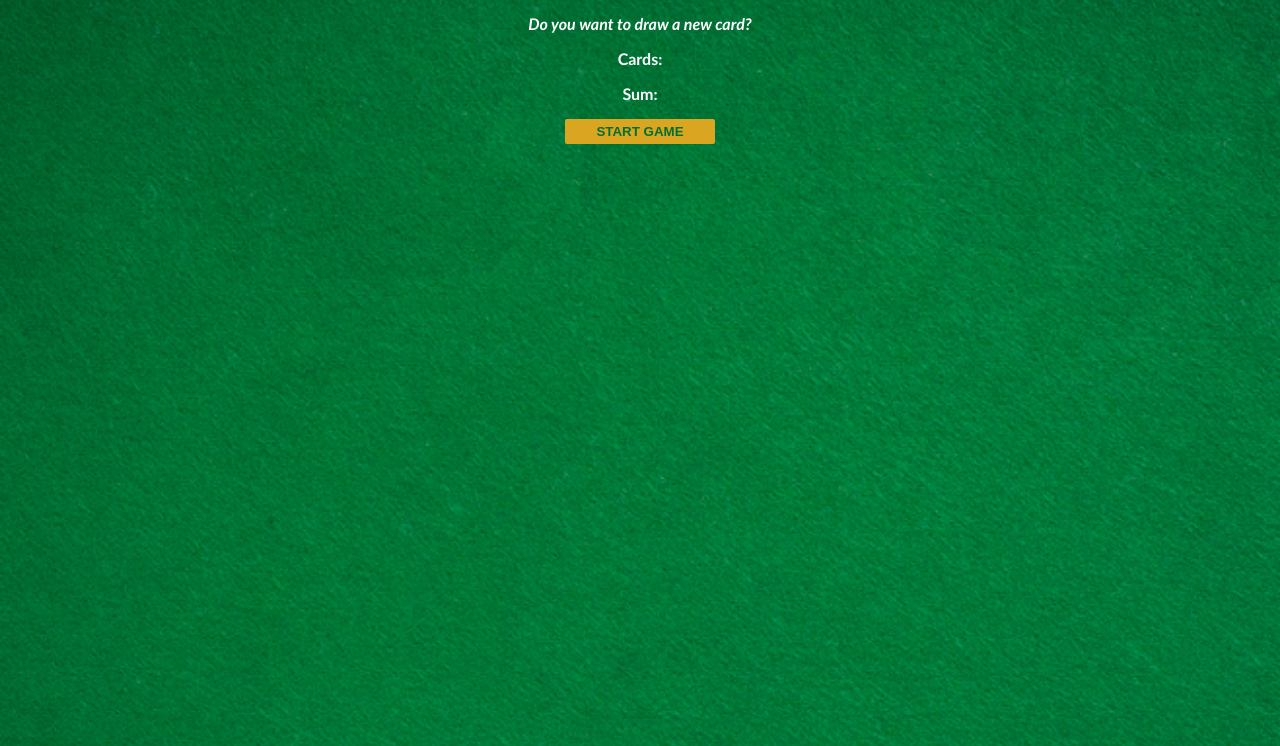
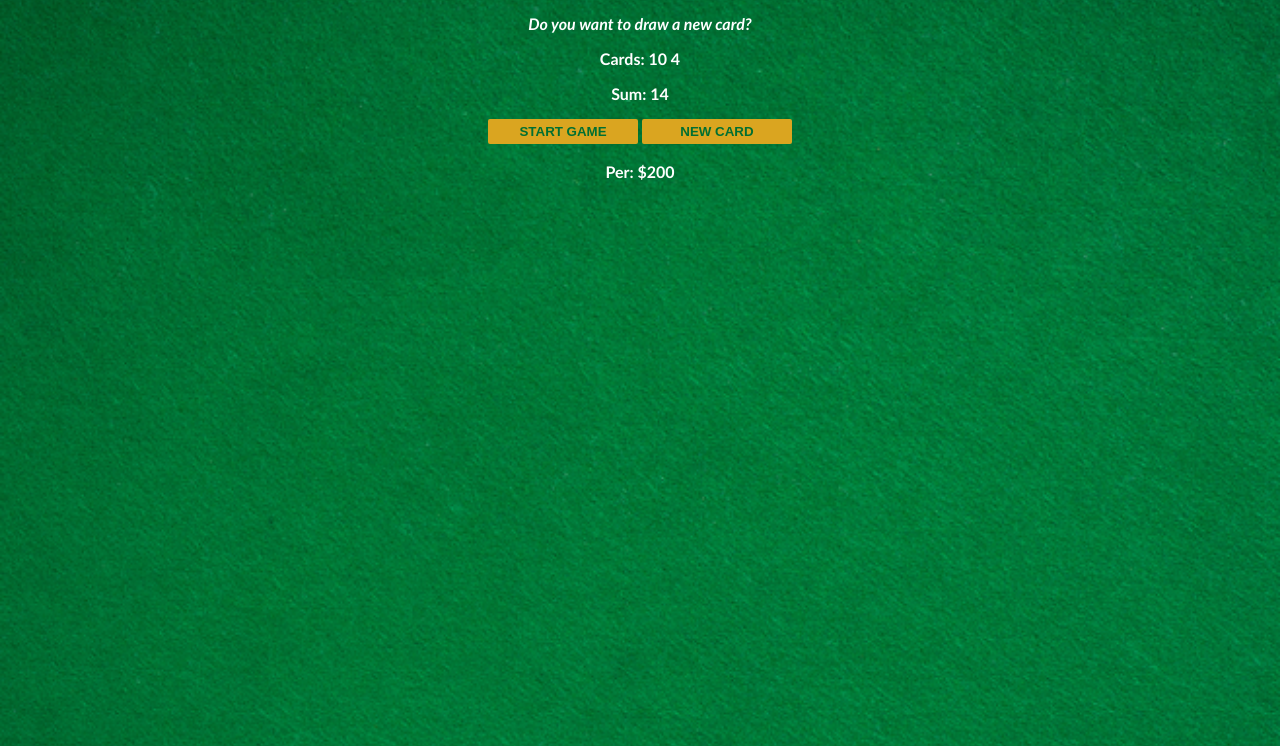
Before and after one commit to roosvelt2020/JavaScript, a plain HTML site: page Black Jack/blackjack.html in a window 1280 px wide. Both pictures are taken after a click on the button "START GAME". Shown: the part 54-800 px from the top of the page. Drawn offline with Linux system fonts and the light colour scheme.

Commit message:
blakjack game finally completed

```diff
--- a/Black Jack/blackjack.css
+++ b/Black Jack/blackjack.css
@@ -24,4 +24,6 @@
     font-weight: bold;
     border: none;
     border-radius: 2px;
+    margin-bottom: 2px;
+    margin-bottom: 2px;
 }
--- a/Black Jack/blackjack.html
+++ b/Black Jack/blackjack.html
@@ -5,9 +5,12 @@
      <body>
         <h1>BlackJack</h1>
         <p id="message-el">Want to play a round?</p>
-        <p>Cards:</p>
-        <p>Sum:</p>
+        <p id="cards-el">Cards:</p>
+        <p id="sum-el">Sum:</p>
         <button onclick="startGame()">START GAME</button>
+        <button onclick="newCard()">NEW CARD</button>
+        <p id="player-el"></p>
+
         <script src="blackjack.js"></script>
      </body>
 </html>
--- a/Black Jack/blackjack.js
+++ b/Black Jack/blackjack.js
@@ -1,13 +1,53 @@
-let firstCard = 10
-let secondCard = 4
-let sum = firstCard + secondCard
+let player = {
+    name: "Per",
+    chips: 200,
+    sayHello: function() {
+        console.log("Heisann!")
+    }
+}
+
+let cards = []
+let sum = 0
 let hasBlackJack = false
-let isAlive = true
+let isAlive = false
 let message = ""
 
 let messageEl = document.getElementById("message-el")
+let sumEl = document.getElementById("sum-el")
+//let sumEl = document.querySelector("#sum-el")
+let cardsEl = document.getElementById("cards-el")
+
+let playerEl = document.getElementById("player-el")
+playerEl.textContent = player.name + ": $" + player.chips
+
+// function that returns a random number between 1 and 13
+function getRandomCard() {
+    let randomNumber = Math.floor(Math.random()*13) + 1
+    if (randomNumber > 10) {
+        return 10
+    } else if (randomNumber === 1) {
+        return 11
+    } else {
+        return randomNumber
+    }
+}
 
 function startGame() {
+    isAlive = true
+    let firstCard = getRandomCard()
+    let secondCard = getRandomCard()
+    cards = [firstCard, secondCard]
+    sum = firstCard + secondCard
+    renderGame()
+}
+
+function renderGame() {
+    cardsEl.textContent = "Cards: "
+    for (let i = 0; i < cards.length; i++) {
+        cardsEl.textContent += cards[i] + " "
+    }
+
+    sumEl.textContent = "Sum: " + sum
     if (sum <= 20) {
         message = "Do you want to draw a new card?"
     } else if (sum === 21) {
@@ -19,3 +59,12 @@
     }
     messageEl.textContent = message
 }
+
+function newCard() {
+    if (isAlive === true && hasBlackJack === false) {
+        let card = getRandomCard()
+        sum += card
+        cards.push(card)
+        renderGame()
+    }
+}
```
